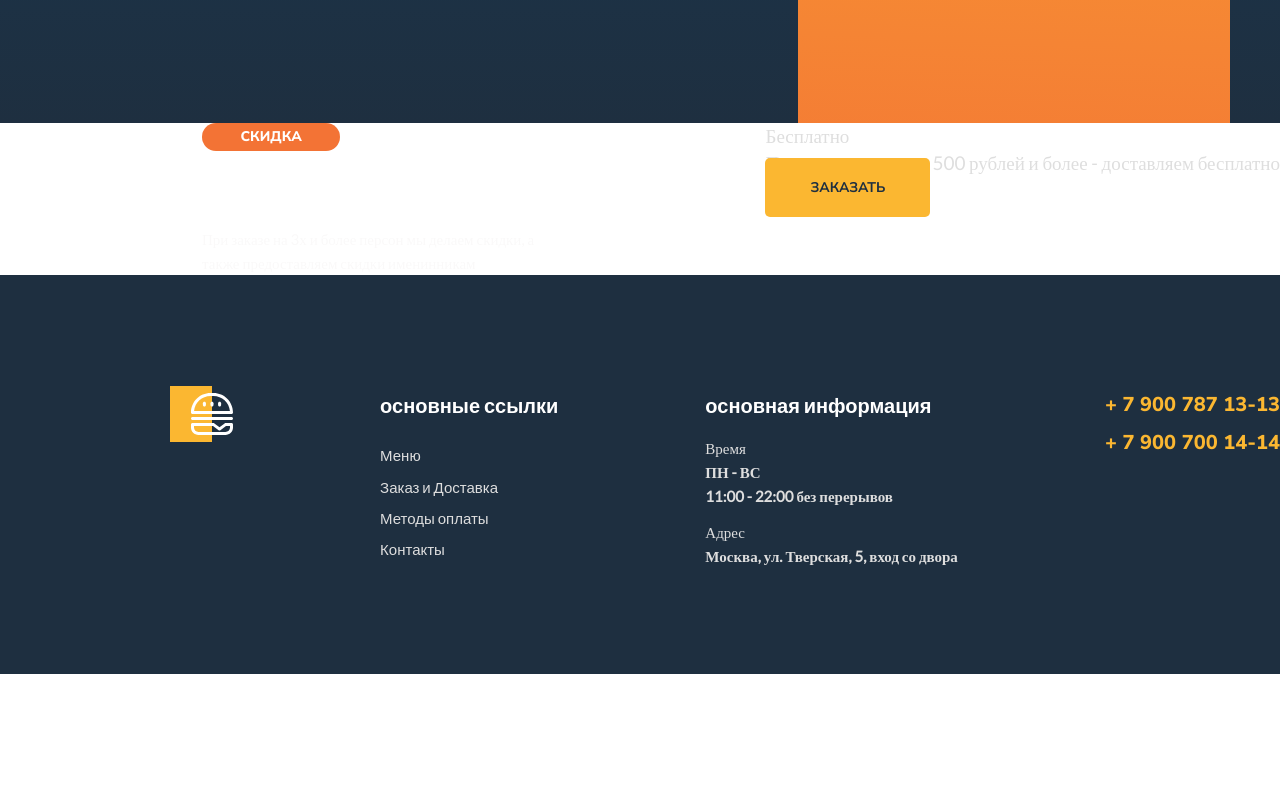
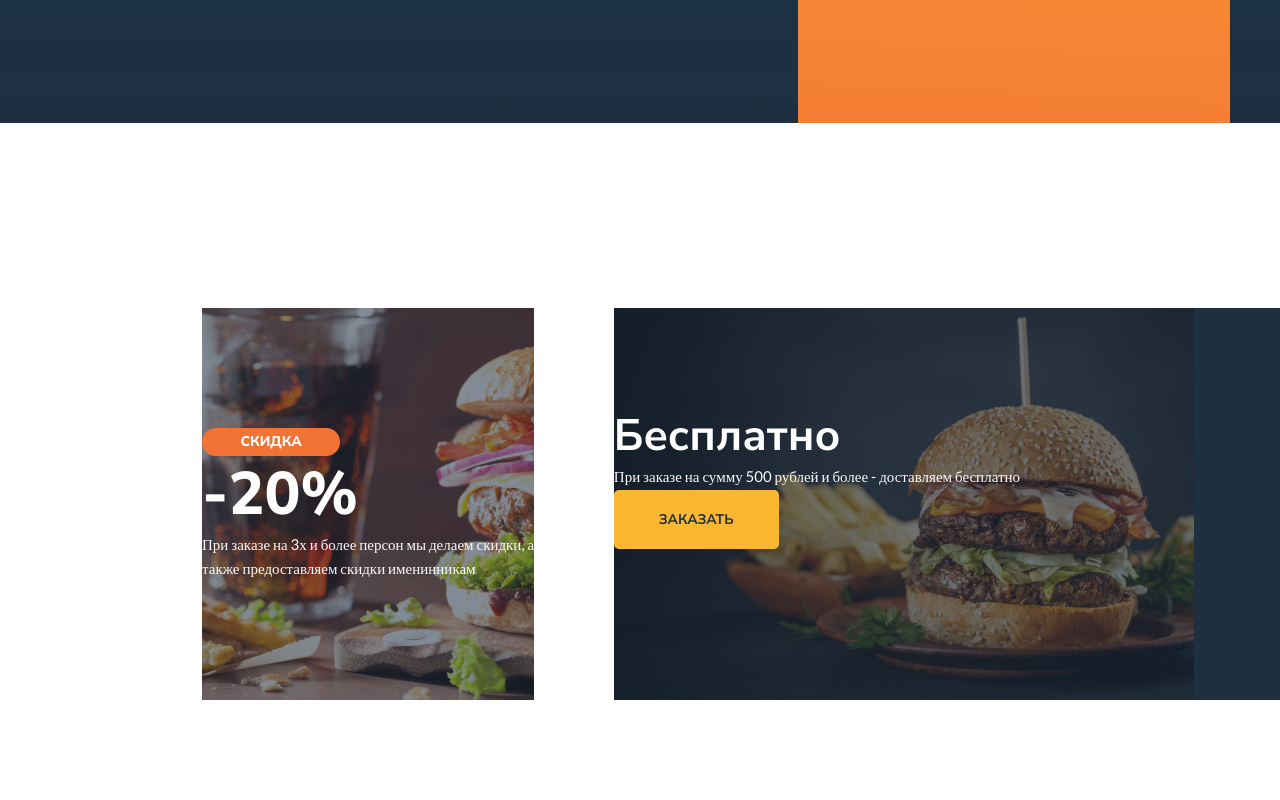
Before and after one commit to VanMartynenko/burger, a plain HTML site: page index.html in a window 1280 px wide. Shown: the part 720-1520 px from the top of the page. Before the commit the page ends 1394 px from the top, so only its background shows below. Drawn offline with Linux system fonts and the light colour scheme.

Commit message:
Update style.css

```diff
--- a/css/style.css
+++ b/css/style.css
@@ -88,13 +88,23 @@ h1 span{
 .offens{
 	max-width: 1180px;
 	display: flex;
+	justify-content: center;
 	justify-content: space-between;
 	padding-left: 73px;
 	padding-left: 202px;
+	padding-top: 185px;
+	padding-bottom: 185px;
 }
 .sale{
+	background: #1E2F40 url(../img/bacon-cheese-burger.png) no-repeat;
+}
+.sal-e{
+	margin-left: 50px;
+	margin-right: 210px;
+	display: grid;
 }
 .sale-burger {
+	margin-top: 120px;
 	font-family: Nunito Sans;
 	font-weight: 900;
 	font-size: 14px;
@@ -120,15 +130,34 @@ h1 span{
 	font-size: 15px;
 	line-height: 24px;
 	color: #FAF9F9;
+	margin-bottom: 120px;
 }
 .free{
-
+	background: #1E2F40 url(../img/fresh-tasty-burger.png) no-repeat;
+}
+.fre-e{
+	margin-left: 50px;
+	display: grid;
 }
 .free-name{
-
+	font-family: Nunito Sans;
+	font-weight: 700;
+	font-size: 44px;
+	line-height: 56px;
+	color: #FFFFFF;
+	margin-top: 100px;
 }
 .what-free{
-
+	font-family: Lato;
+	font-weight: 400;
+	font-size: 15px;
+	line-height: 24px;
+	color: #FAF9F9;
+	margin-bottom: 20px;
+	margin-right: 260px;
+}
+.fre-e a{
+	max-width: 75px;
 }
 .footer-main{
 	background: #1E2F40;
```
